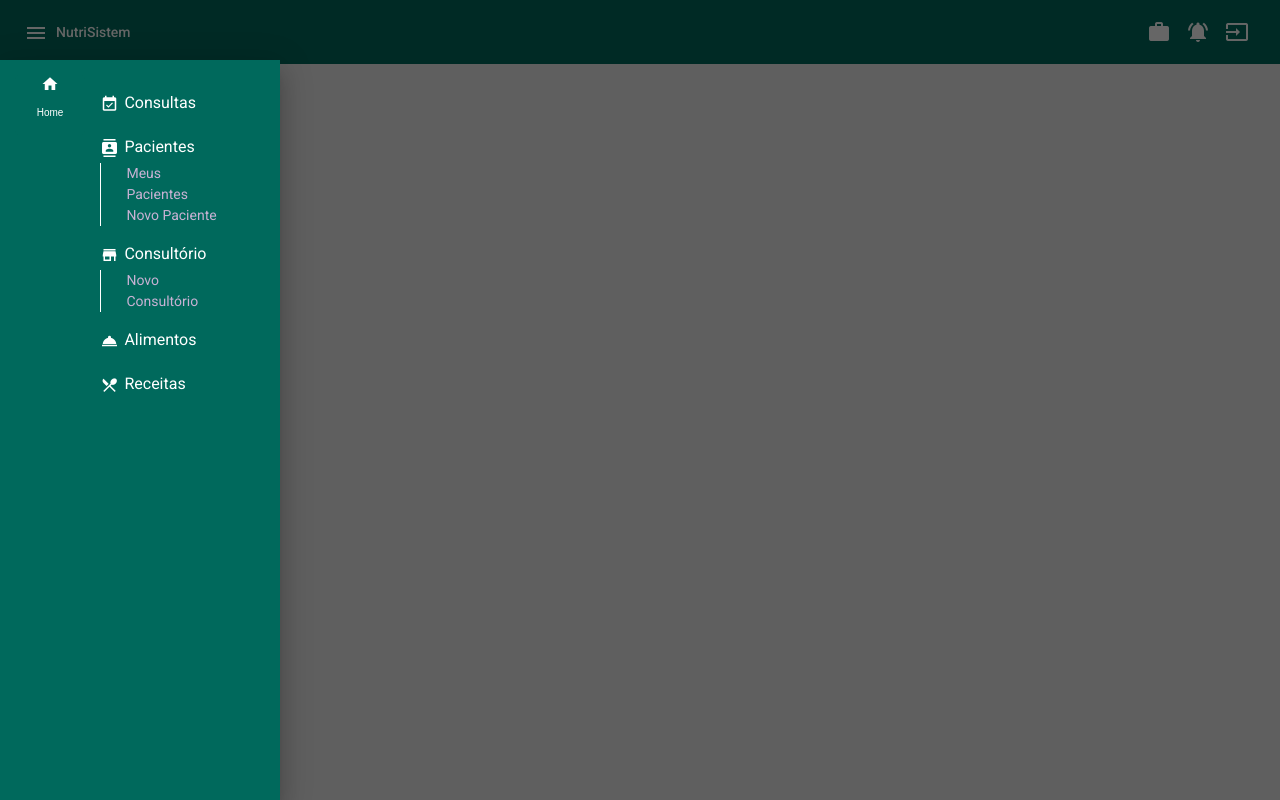
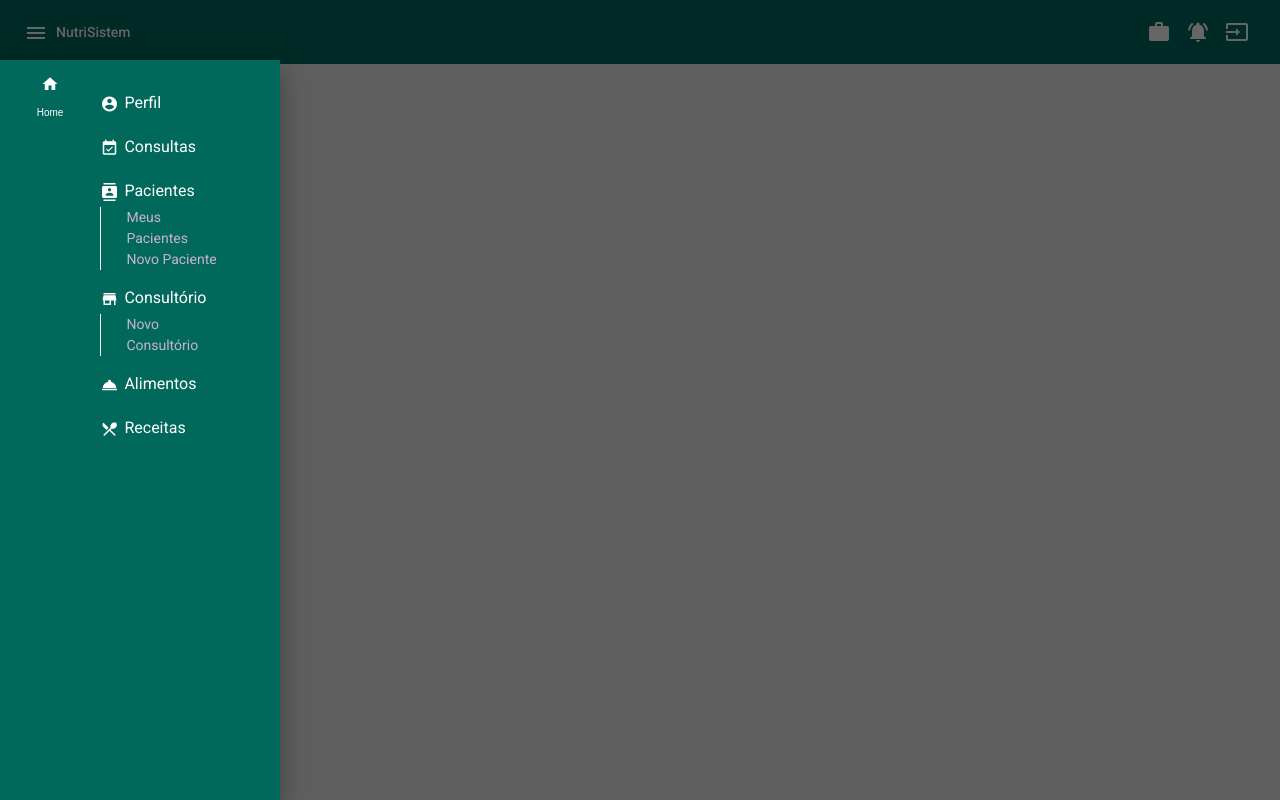
Before and after one commit to DanLira/Projeto-NutriSystem, an Angular app in the folder NutriSystem-Front/: page / in a window 1280 px wide. Both pictures are taken after a click on the button "menu". Built offline with nearby package versions, Linux system fonts and the light colour scheme.

Commit message:
Redirecionando o click do botão salvar nutricionista para a tela de home

```diff
--- a/NutriSystem-Front/src/app/app-routing.module.ts
+++ b/NutriSystem-Front/src/app/app-routing.module.ts
@@ -4,9 +4,15 @@ import { CadastroNutricionistaComponent } from './cadastro-nutricionista/cadastr
 import { CadastroPacienteComponent } from './cadastro-paciente/cadastro-paciente.component';
 import { CadastroConsultorioComponent } from './cadastro-consultorio/cadastro-consultorio.component';
 import { LoginComponent } from './login/login.component';
+import { AppComponent } from './app.component';
 
 
 const routes: Routes = [
+
+    {
+        path: 'home',
+        component: AppComponent
+    },
 
     {
         path: 'login',
--- a/NutriSystem-Front/src/app/app.component.html
+++ b/NutriSystem-Front/src/app/app.component.html
@@ -11,6 +11,10 @@
       <div class="col-7 margin-left-details-menu">
         <div>
           <div class="sub-menu">
+            <mat-icon class="sub-menu-icon">account_circle</mat-icon>
+            <div class="sub-menu-title">Perfil</div>
+          </div>
+          <div class="sub-menu">
             <mat-icon class="sub-menu-icon">event_available</mat-icon>
             <div class="sub-menu-title">Consultas</div>
           </div>
@@ -20,15 +24,15 @@
           </div>
           <div class="sub-menu-items">
             <div class="sub-menu-items-description item-color">Meus Pacientes</div>
-              <div class="sub-menu-items-description item-color" routerLink="/cadastroPaciente"
-              routerLinkActive="active">Novo Paciente</div>
+            <div class="sub-menu-items-description item-color" routerLink="/cadastroPaciente" routerLinkActive="active">
+              Novo Paciente</div>
           </div>
           <div class="sub-menu">
             <mat-icon class="sub-menu-icon">store_mall_directory</mat-icon>
             <div class="sub-menu-title">Consultório</div>
           </div>
           <div class="sub-menu-items">
-              <div class="sub-menu-items-description item-color"routerLink="/cadastroConsultorio"
+            <div class="sub-menu-items-description item-color" routerLink="/cadastroConsultorio"
               routerLinkActive="active">Novo Consultório</div>
           </div>
           <div class="sub-menu">
--- a/NutriSystem-Front/src/app/cadastro-nutricionista/cadastro-nutricionista.component.ts
+++ b/NutriSystem-Front/src/app/cadastro-nutricionista/cadastro-nutricionista.component.ts
@@ -4,6 +4,8 @@ import { FormBuilder, FormGroup } from '@angular/forms';
 import { MatTableDataSource, MatPaginator } from '@angular/material';
 import { NutricionistaService } from './nutricionista.service';
 import { ToastrService } from 'ngx-toastr';
+import { Router } from '@angular/router';
+import { HttpClient } from '@angular/common/http';
 
 
 @Component({
@@ -23,10 +25,11 @@ export class CadastroNutricionistaComponent implements OnInit {
   todoDataSource: any[];
   @ViewChild('MatPaginator') MatPaginator: MatPaginator;
 
-
-
-  constructor(private readonly _formBuilder: FormBuilder,
-    private readonly _nutricionistaService: NutricionistaService, private readonly toastr: ToastrService) { }
+  router: Router;
+  constructor(http: HttpClient, router: Router , private readonly _formBuilder: FormBuilder,
+    private readonly _nutricionistaService: NutricionistaService, private readonly toastr: ToastrService) {
+      this.router = router;
+     }
 
   ngOnInit() {
     this.dataSource.paginator = this.MatPaginator;
@@ -57,21 +60,11 @@ export class CadastroNutricionistaComponent implements OnInit {
 
     this._nutricionistaService.saveNutricionista(nutricionista)
       .subscribe(nutricionistaSave => {
-        //this.nutricionista = (!!nutricionistaSave) ? nutricionistaSave : [];
-        //this.dataSource.data = nutricionistaSave;
         this.formsRegister.reset();
       });
-    this.toastr.success('Nutriconista salvo com sucesso!', 'Salvar');
-
-
-    //if (this.nutricionistaList.filter(x => x.email === this.formsRegister.get('email').value).length <= 0) {
-
-   // } else {
-    //  this.toastr.info('Este email já existe!', '');
-   // }
-
+    this.toastr.success('Nutricionista salvo com sucesso!', 'Salvar');
+    this.router.navigate(['/', 'home']);
   }
-
   clearNutricionista(): void {
     this.dataSource.data = this.nutricionistaList;
     this.formsRegister.value.id = null;
```
Lines whose indentation alone changed are shown as unchanged.
